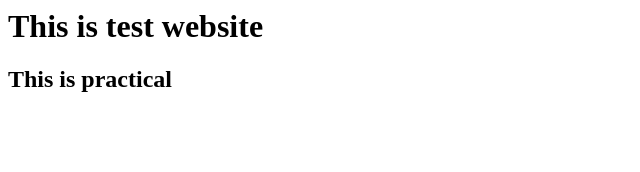
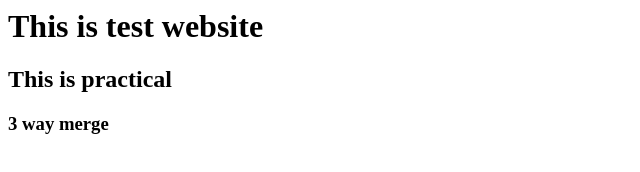
Before and after one commit to prashantwarke/webtest, a plain HTML site: page index.html in a window 1280 px wide. Shown: the whole page, without its empty margins (0-640 px from the left). Drawn offline with Linux system fonts and the light colour scheme.

Commit message:
3way merge

```diff
--- a/index.html
+++ b/index.html
@@ -1,2 +1,3 @@
 <h1>This is test website</h1>
 <h2>This is practical</h2>
+<h3>3 way merge</h3>
```
